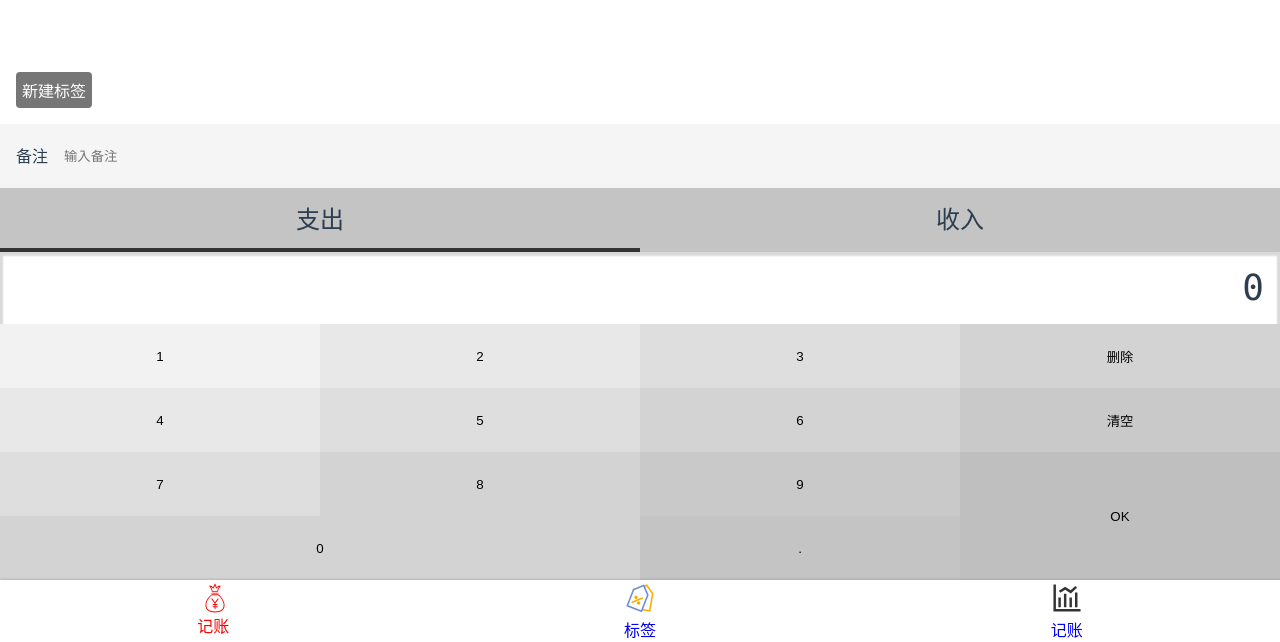
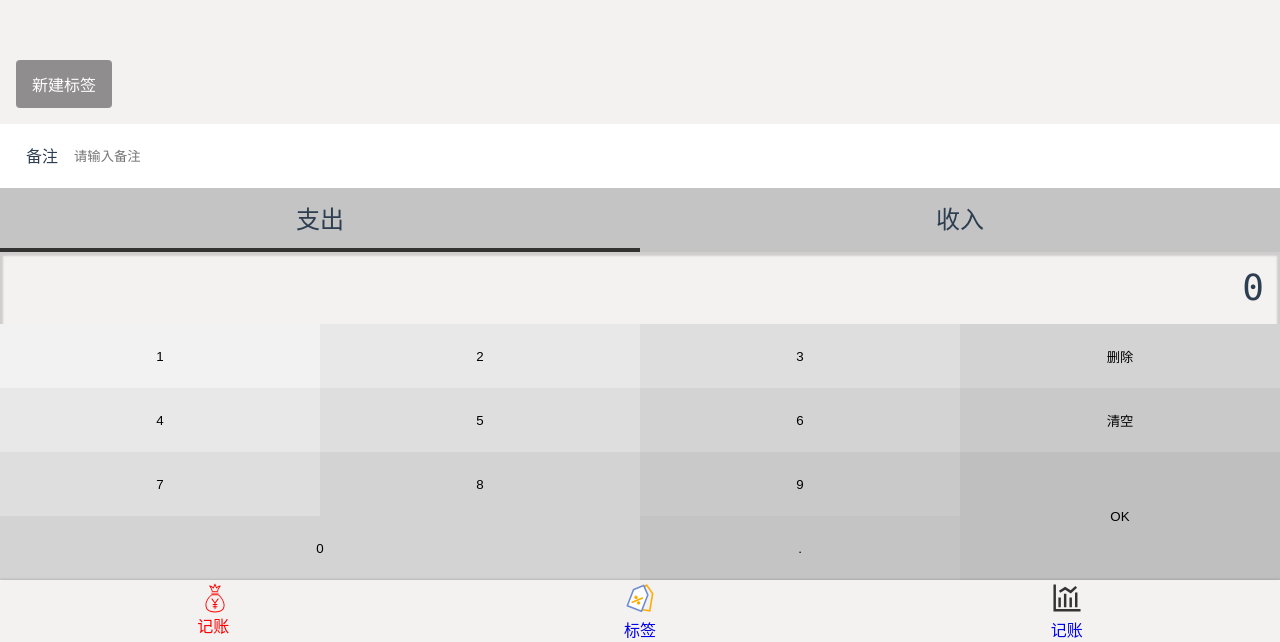
Before and after one commit to CuiLei-document/vue-ts-MoneyBook, a Vue app: page /labels/edit/1#/money in a window 1280 px wide. Shown: the part 158-800 px from the top of the page. Built offline with nearby package versions, Linux system fonts and the light colour scheme.

Commit message:
将frominput 用到 edit上面

```diff
--- a/src/App.vue
+++ b/src/App.vue
@@ -14,6 +14,7 @@
    font-size: 16px;
    line-height:1.5;
    color: #2c3e50;
+   background: #f4f1f1;
  }
 
 </style>
--- a/src/components/Buttons.vue
+++ b/src/components/Buttons.vue
@@ -1,7 +1,7 @@
 <template>
-    <div>
-        <button class="createTag" @click="$emit('click',$event)">新建标签</button>
-    </div>
+        <button class="button" @click="$emit('click',$event)">
+            <slot/>
+        </button>
 </template>
 
 <script lang='ts'>
@@ -15,12 +15,12 @@
 </script>
 
 <style scoped lang="scss">
-    .createTag {
-        background: #767676;
+    .button{
+        background: #8f8d8d;
         border: none;
         color: white;
         border-radius: 4px;
-        padding: 6px;
+        padding: 12px 16px;
         font-size: 16px;
     }
 </style>
--- a/src/components/EditLabel.vue
+++ b/src/components/EditLabel.vue
@@ -1,6 +1,16 @@
 <template>
     <layout>
-        编辑
+        <div class="navBar">
+            <Icon name="left"/>
+            <span class="title">编辑标签</span>
+            <span></span>
+        </div>
+        <div class="from">
+            <FromInput filer-name="备注" placeholder="请输入标签"/>
+        </div>
+        <div class="buttons">
+            <Buttons @click="removeTag">删除标签</Buttons>
+        </div>
     </layout>
 </template>
 
@@ -8,23 +18,48 @@
     import Vue from 'vue';
     import {Component} from 'vue-property-decorator';
     import tagListModel from '@/models/tagListmodel';
+    import Icon from '@/components/Icon.vue';
+    import FromInput from '@/components/moneys/FromInput.vue';
+    import Buttons from '@/components/Buttons.vue';
 
-    @Component
+    @Component({
+        components: {Buttons, FromInput, Icon}
+    })
     export default class EditLabel extends Vue {
-        created(){
+        created() {
             const id = this.$route.params.id;
-            tagListModel.fetchList()
-            const tags = tagListModel.data
-            const tag = tags.filter(t => t.id == id)[0]
-            if(tag){
+            tagListModel.fetchList();
+            const tags = tagListModel.data;
+            const tag = tags.filter(t => t.id == id)[0];
+            if (tag) {
                 console.log(tag);
-            }else{
-                this.$router.replace('/404')
+            } else {
+                this.$router.replace('/404');
             }
+        }
+
+        removeTag() {
         }
     }
 </script>
 
 <style scoped lang="scss">
+    .navBar {
+        height: 44px;
+        display: flex;
+        justify-content: space-between;
+        align-items: center;
+        background: white;
+    }
 
+    .from {
+        margin-top: 10px;
+        background: white;
+    }
+
+    .buttons {
+        text-align: center;
+        padding: 16px;
+        margin-top: 44-16px;
+    }
 </style>
--- a/src/components/moneys/FromInput.vue
+++ b/src/components/moneys/FromInput.vue
@@ -1,19 +1,21 @@
 <template>
     <div>
         <label class="notes">
-            <span class="name">备注</span>
-            <input type="text" placeholder="输入备注" :value="value" @input="value = $event.target.value">
+            <span class="name">{{filerName}}</span>
+            <input type="text" :placeholder="placeholder" :value="value" @input="onValueChange($event.target.value)">
         </label>
     </div>
 </template>
 
 <script lang='ts'>
     import Vue from 'vue';
-    import {Component, Watch} from 'vue-property-decorator';
+    import {Component, Prop, Watch} from 'vue-property-decorator';
 
     @Component
     export default class FromInput extends Vue {
         value = ''
+        @Prop() filerName!:string
+        @Prop() placeholder!: string
         @Watch('value')
         onValueChange(value:string){
             this.$emit('update:value', value);
@@ -24,7 +26,6 @@
 <style scoped lang="scss">
     .notes{
         font-size: 16px;
-        background: #f5f5f5;
         display:flex;
         align-items: center;
         padding-left: 16px;
@@ -32,7 +33,7 @@
             padding-right: 16px;
         }
         > input{
-            height: 64px;
+            height: 44px;
             flex-grow: 1;
             background: transparent;
             border:none;
--- a/src/components/moneys/Tags.vue
+++ b/src/components/moneys/Tags.vue
@@ -5,6 +5,7 @@
             :class="{selected:selectedTags.indexOf(tag)>=0}"
              @click="toggle(tag)"
             >{{tag.name}}</li>
+
         </ul>
         <div class="newTag">
             <Buttons @click="createTag">新建标签</Buttons>
@@ -16,6 +17,7 @@
     import Vue from 'vue';
     import {Component, Prop} from 'vue-property-decorator';
     import Buttons from '@/components/Buttons.vue';
+    import tagListModel from '@/models/tagListmodel';
     @Component({
         components: {Buttons}
     })
@@ -33,10 +35,11 @@
         }
         createTag(){
             const name = window.prompt('请输入标签名')
-            if(name === ''){
+            if(!name){
                 return window.alert('名字不能为空')
             }else{
-                this.$emit('update:data-source',[...this.dataSource,name])
+                window.alert('创建成功')
+                tagListModel.create(name)
             }
 
         }
@@ -69,13 +72,7 @@
 
         > .newTag {
             padding-top: 16px;
-            > button {
-                font-size: 18px;
-                background: transparent;
-                border: none;
-                border-bottom: 1px solid #d8d8d8;
-                padding: 2px 8px;
-            }
+
         }
     }
 </style>
--- a/src/views/Labels.vue
+++ b/src/views/Labels.vue
@@ -8,7 +8,7 @@
 
         </div>
         <div class="createTag-wrapper">
-            <Buttons @click="createTag">新建标签</Buttons>
+            <Buttons class="createTag" @click="createTag">新建标签</Buttons>
         </div>
     </Layout>
 </template>
--- a/src/views/Money.vue
+++ b/src/views/Money.vue
@@ -2,7 +2,10 @@
     <Layout class-prefix="layout-wrapper">
         <NumberPad @update:value="onUpdateNumber" @submit="onUpdateRecord"/>
         <Types  :value.sync="record.type" />
-        <FromInput @update:value="onUpdateFrom"/>
+        <div class="from-wrapper">
+            <FromInput filer-name="备注" placeholder="请输入备注" @update:value="onUpdateFrom"/>
+
+        </div>
         <Tags :data-source.sync="tags" @update:value="onUpdateTags"/>
     </Layout>
 
@@ -56,4 +59,8 @@
         display:flex;
         flex-direction: column-reverse;
     }
+    .from-wrapper{
+        padding: 10px;
+        background: white;
+    }
 </style>
```
Also changed, not shown: src/assets/icons/left.svg (added).
